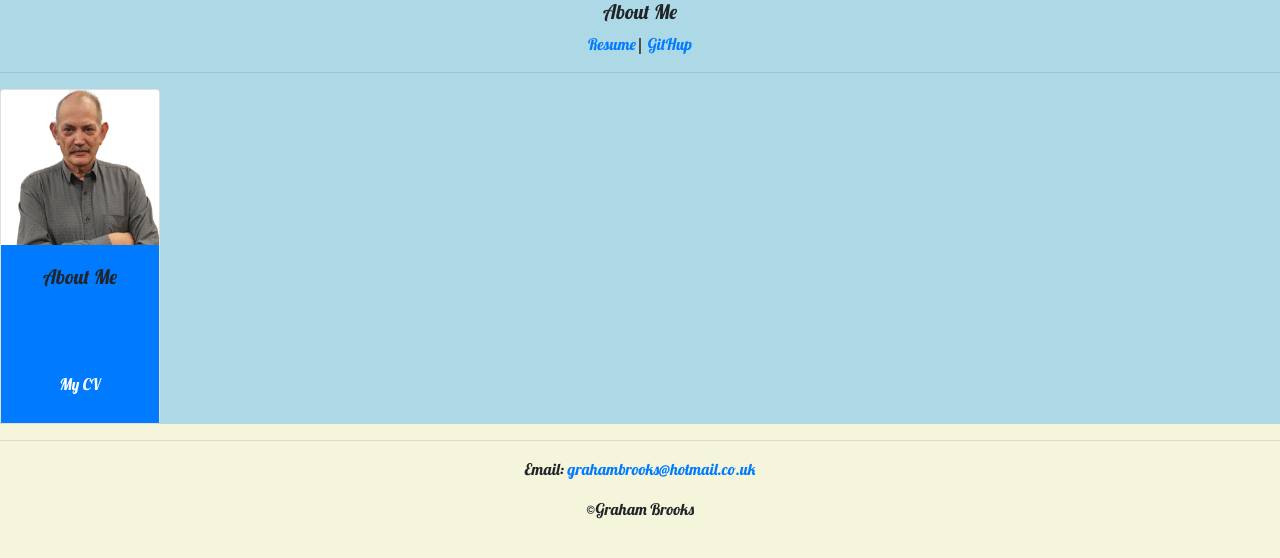
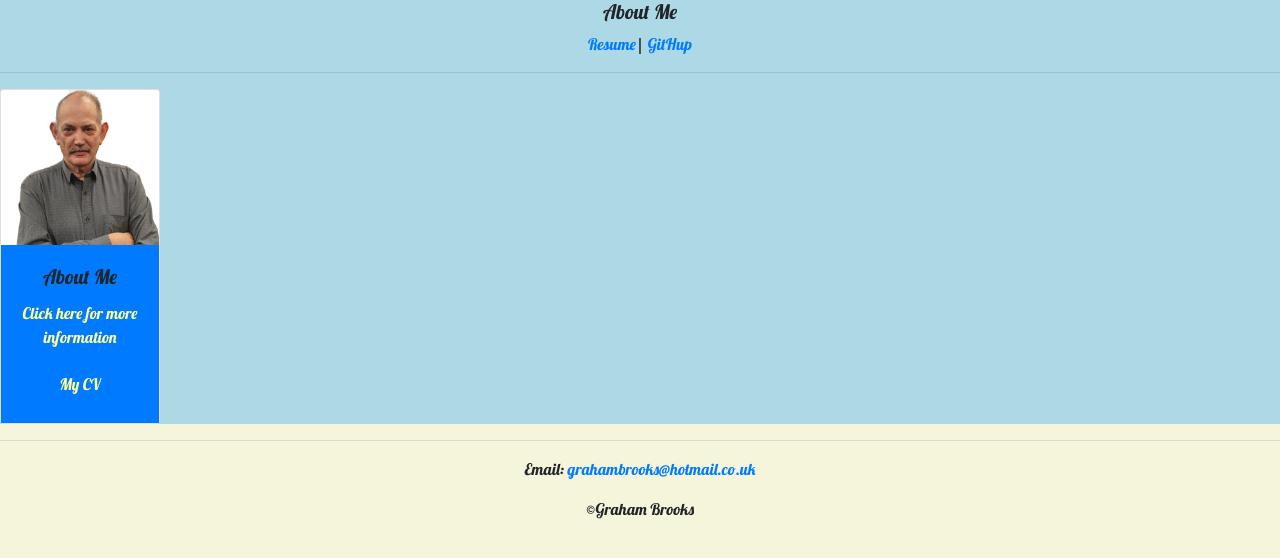
Before and after one commit to grbrooks/my-cvprofile, a PHP site: page / in a window 1280 px wide. Shown: the part 144-702 px from the top of the page. Run offline with PHP 8.4, Linux system fonts and the light colour scheme.

Commit message:
just updating

```diff
--- a/css/styles.css
+++ b/css/styles.css
@@ -22,6 +22,13 @@ Body {
     text-decoration: none;
 
 }
+.card-pos{
+    background-position: 25px;
+}
 .card{
     text-align: center;
 }
+.card a{
+    text-decoration: none;
+    color:#ffff99;
+}
--- a/index.html
+++ b/index.html
@@ -36,7 +36,7 @@
     <p><a href="resume.html">Resume</a>| <a href="https:github.com/grbrooks"target='_blank'>GitHup</a></p>
 <hr>
     <!------------Cards------------>
-
+    <div class="card-pos">
     <div class="card" style="width:10em">
     <img class="card-img-top" src="images/Graham brooks.jpg" alt="Card image cap">
     <div class="card-body bg-primary">
@@ -45,6 +45,7 @@
         </p>
         <a href="resume.html" class="btn btn-primary">My CV</a>
     </div>
+</div>
 </div>
 
     </div>
```
